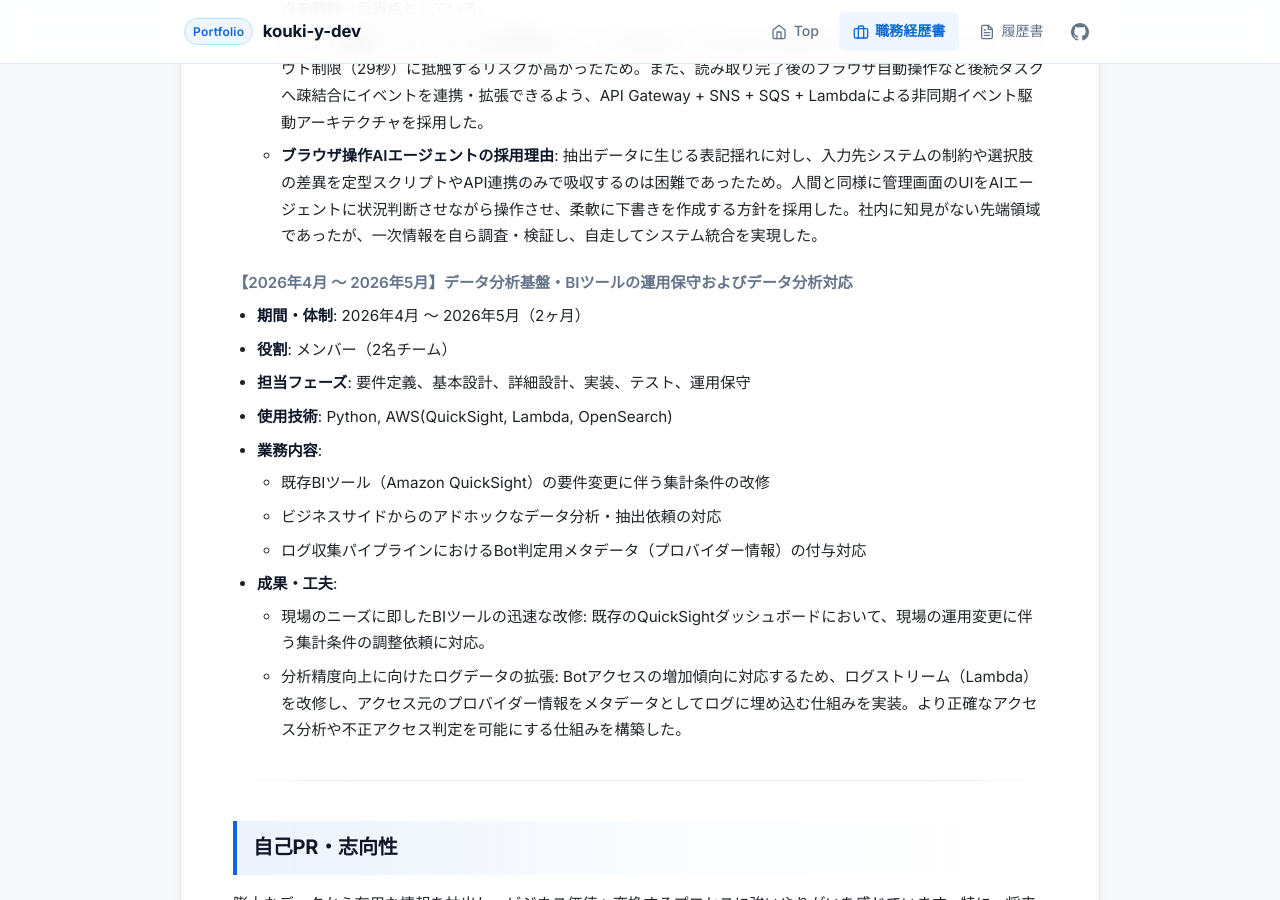
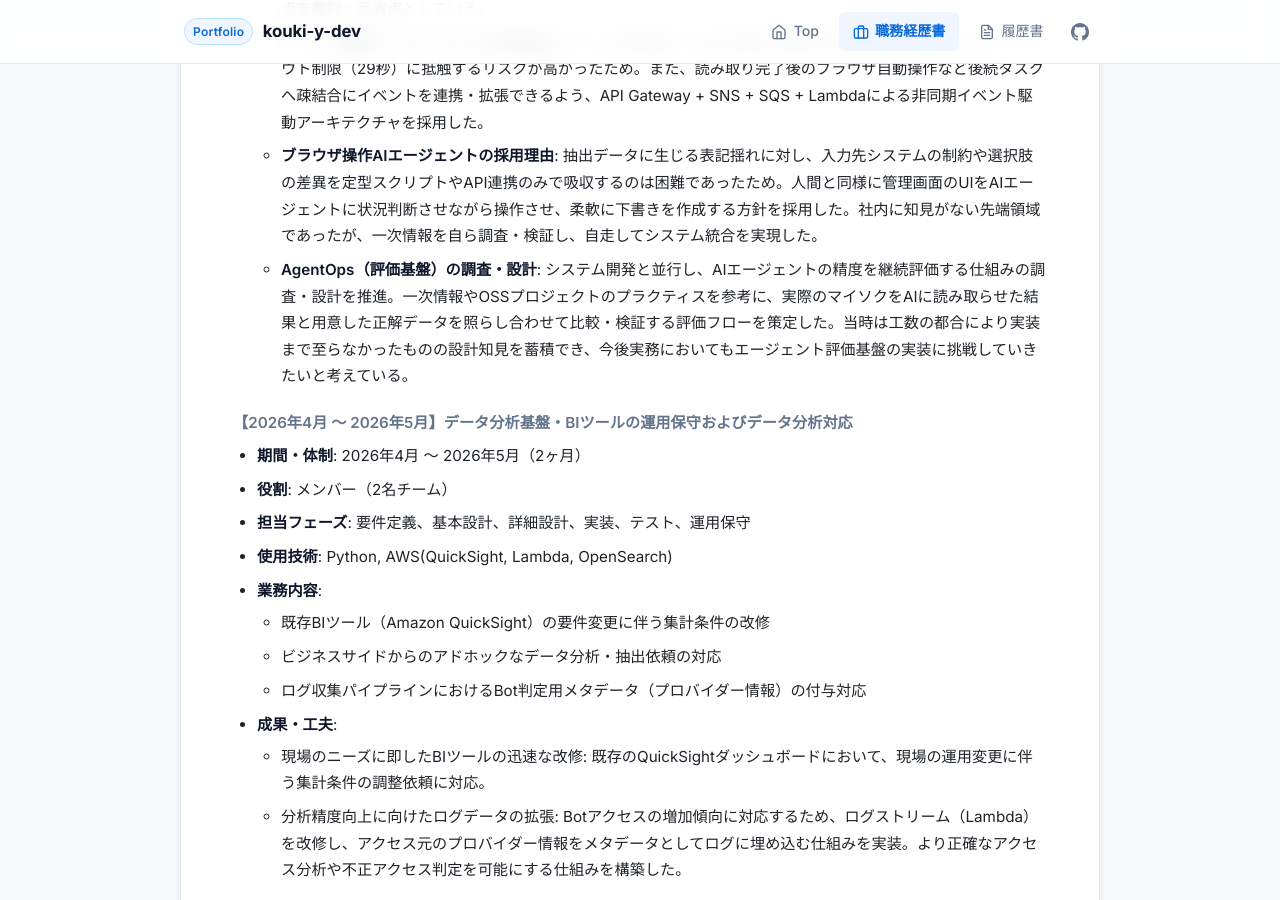
Before and after one commit to kouki-y-dev/about-me, a Jekyll site: the page built from docs/resume.md, in a window 1280 px wide and 900 px high, scrolled down 8848 px. Built offline with Jekyll 4.4.1, drawn with Linux system fonts in a browser that asks for light colours; our own code applies the rules of GitHub Pages for plain Markdown files.

Commit message:
update: マイソクAIプロジェクトのAgentOpsについて追記

```diff
--- a/docs/resume.md
+++ b/docs/resume.md
@@ -204,6 +204,7 @@
   - **Gemini 2.5 Flashの採用理由**: 複数モデルの比較検証において、性能とコストのバランスが最も優れていたため。実際のマイソクを用いた検証では、重要項目である価格情報の抽出ミスが最も少なかった。一方で、当時は目視による定性評価にとどまったため、定量的な評価指標やテストデータを用いた検証体制を設けるべきだった点を教訓・反省点としている。
   - **イベント駆動アーキテクチャの採用理由**: AIによる画像解析・抽出処理は同期的処理ではAPI Gatewayのタイムアウト制限（29秒）に抵触するリスクが高かったため。また、読み取り完了後のブラウザ自動操作など後続タスクへ疎結合にイベントを連携・拡張できるよう、API Gateway + SNS + SQS + Lambdaによる非同期イベント駆動アーキテクチャを採用した。
   - **ブラウザ操作AIエージェントの採用理由**: 抽出データに生じる表記揺れに対し、入力先システムの制約や選択肢の差異を定型スクリプトやAPI連携のみで吸収するのは困難であったため。人間と同様に管理画面のUIをAIエージェントに状況判断させながら操作させ、柔軟に下書きを作成する方針を採用した。社内に知見がない先端領域であったが、一次情報を自ら調査・検証し、自走してシステム統合を実現した。
+  - **AgentOps（評価基盤）の調査・設計**: システム開発と並行し、AIエージェントの精度を継続評価する仕組みの調査・設計を推進。一次情報やOSSプロジェクトのプラクティスを参考に、実際のマイソクをAIに読み取らせた結果と用意した正解データを照らし合わせて比較・検証する評価フローを策定した。当時は工数の都合により実装まで至らなかったものの設計知見を蓄積でき、今後実務においてもエージェント評価基盤の実装に挑戦していきたいと考えている。
 
 #### 【2026年4月 〜 2026年5月】データ分析基盤・BIツールの運用保守およびデータ分析対応
 - **期間・体制**: 2026年4月 〜 2026年5月（2ヶ月）
```
